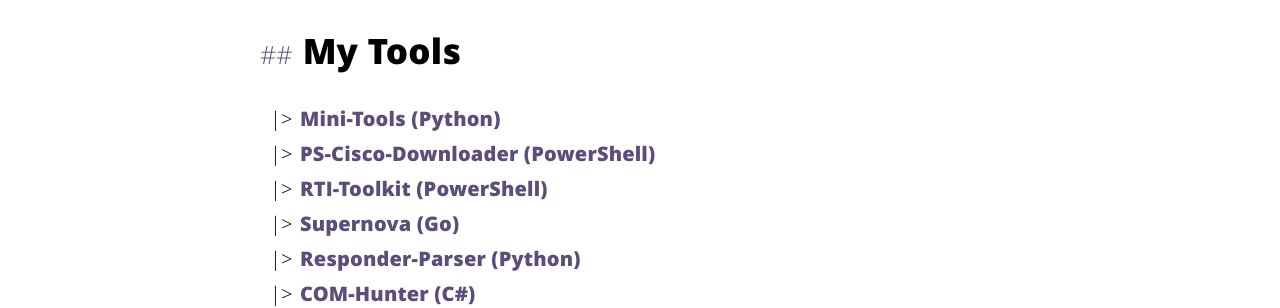
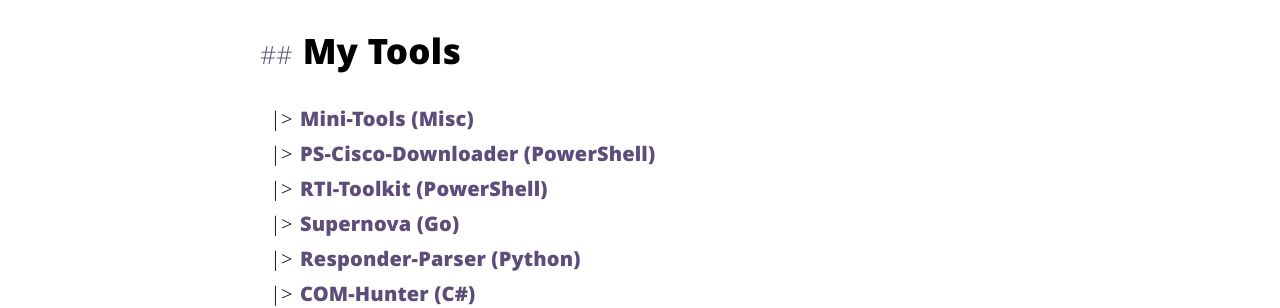
Before and after one commit to nickvourd/nickvourd.github.io, a Jekyll site: the page built from my-tools.html, in a window 1280 px wide. Shown: the part 312-620 px from the top of the page. Built offline with Jekyll 4.4.1, drawn with Linux system fonts in a browser that asks for light colours.

Commit message:
Update _config.yml

```diff
--- a/_config.yml
+++ b/_config.yml
@@ -70,7 +70,7 @@ links:
 
 # Projects in header index
 projects:
-    - name: Mini-Tools (Python)
+    - name: Mini-Tools (Misc)
       url: https://github.com/nickvourd/Mini-Tools
     - name: PS-Cisco-Downloader (PowerShell)
       url: https://github.com/nickvourd/PS-Cisco-Downloader
```
